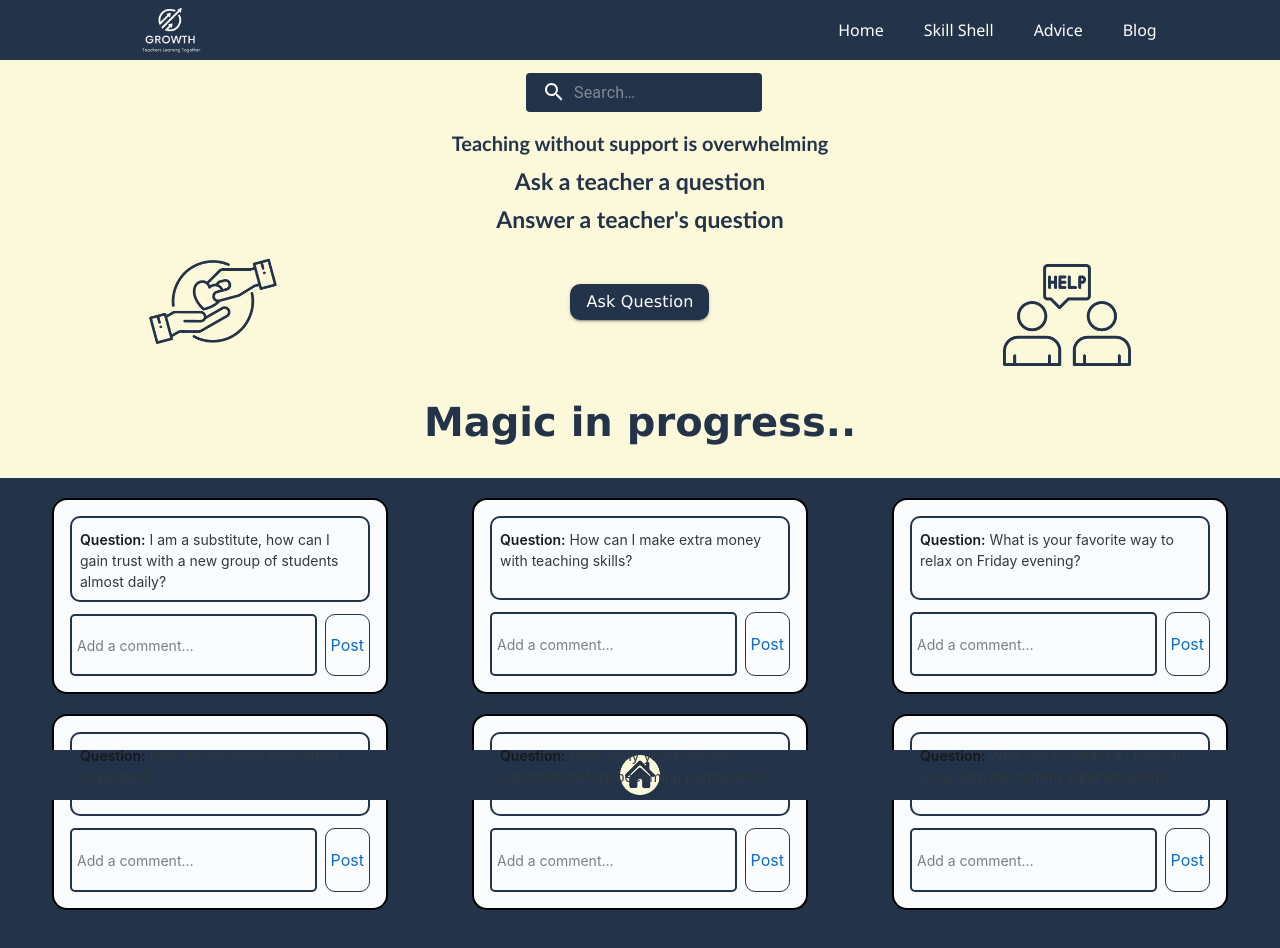
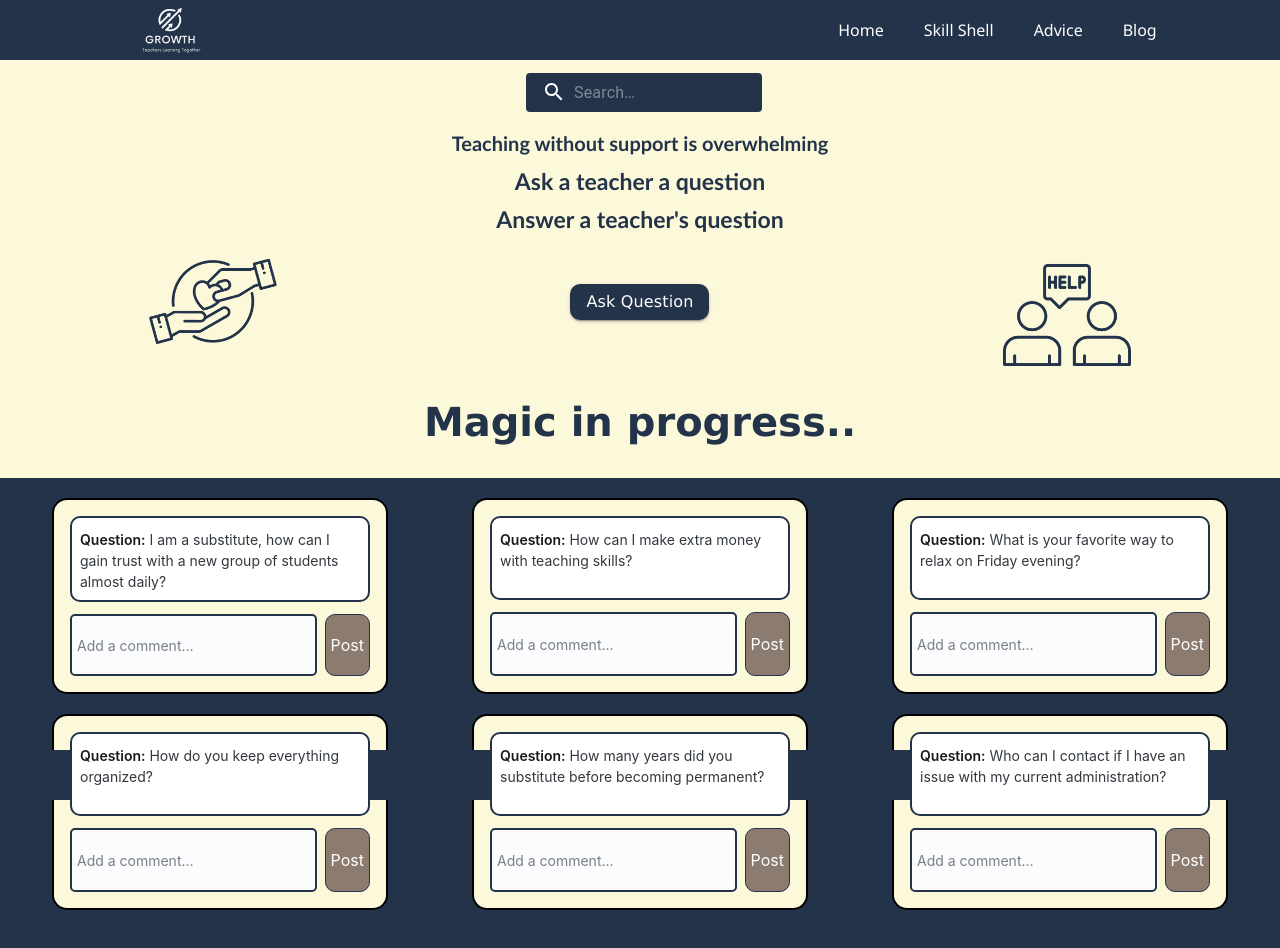
Before and after one commit to colletteap/react-project, a React (Create React App) app: page /Advice in a window 1280 px wide. Shown: the top 948 px of the page. Built offline with nearby package versions, Linux system fonts and the light colour scheme.

Commit message:
changed content card styling on advice

```diff
--- a/src/components/Contentcard.js
+++ b/src/components/Contentcard.js
@@ -34,6 +34,7 @@ export default function Questioncard({ type, cardId, question }) {
     <Card
       variant="outlined"
       sx={{
+        backgroundColor: "#fcf9da",
         minWidth: 300,
         width: "25%",
         border: "2px solid black",
@@ -49,6 +50,7 @@ export default function Questioncard({ type, cardId, question }) {
     >
       <CardContent
         sx={{
+          backgroundColor: "#ffff",
           border: "2px solid #233349",
           borderRadius: "10px",
           padding: "8px",
@@ -77,7 +79,8 @@ export default function Questioncard({ type, cardId, question }) {
         <CardContent
           key={commentItem.id}
           sx={{
-            border: "2px solid #A8512F",
+            backgroundColor: "#ffff",
+            border: "2px solid #8c7b6f",
             borderRadius: "10px",
             padding: "8px",
             fontSize: "sm",
@@ -106,6 +109,10 @@ export default function Questioncard({ type, cardId, question }) {
           }}
         />
         <Link
+        sx={{
+          backgroundColor: "#8c7b6f",
+          color: "#ffff",
+        }}
           onClick={handlePostClick}
           underline="none"
           role="button"
--- a/src/styles/Blog.css
+++ b/src/styles/Blog.css
@@ -15,7 +15,6 @@
     display: grid;
     width: auto;
     justify-items: center;
-    padding: 20px 0 20px 0;
   }
 
   @media screen and (max-width: 1080px) {
```
